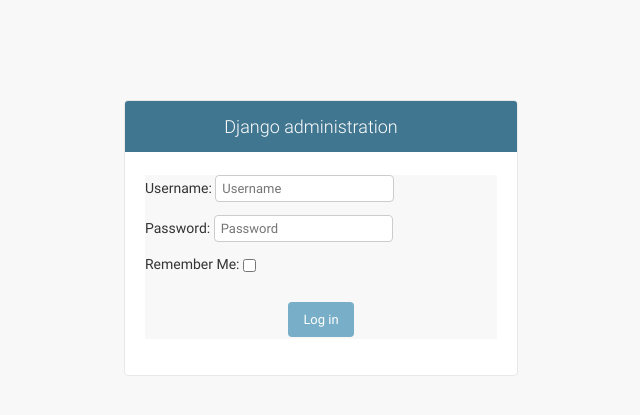
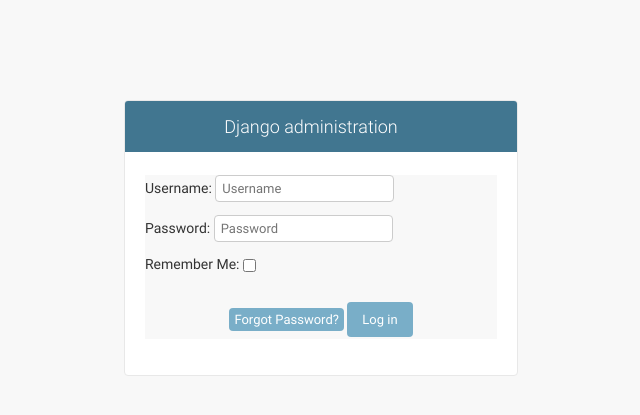
Before and after one commit to AnjaWurli/bikeWeite, a Django app: page /accounts/login/ in a window 1280 px wide. Shown: the top 415 px of the page, without its empty margins (319-959 px from the left). Run offline with Django 3.2, Linux system fonts and the light colour scheme; some libraries are stand-ins or nearby versions.

Commit message:
add password-reset functionality

```diff
--- a/bike_weite/templates/account/login.html
+++ b/bike_weite/templates/account/login.html
@@ -30,6 +30,7 @@
   <input type="hidden" name="{{ redirect_field_name }}" value="{{ redirect_field_value }}" />
   {% endif %}
   <div class="submit-row">
+    <a class="button secondaryAction" href="{% url 'account_reset_password' %}">Forgot Password?</a>
     <input type="submit" value="Log in">
   </div>
 </form>
```
